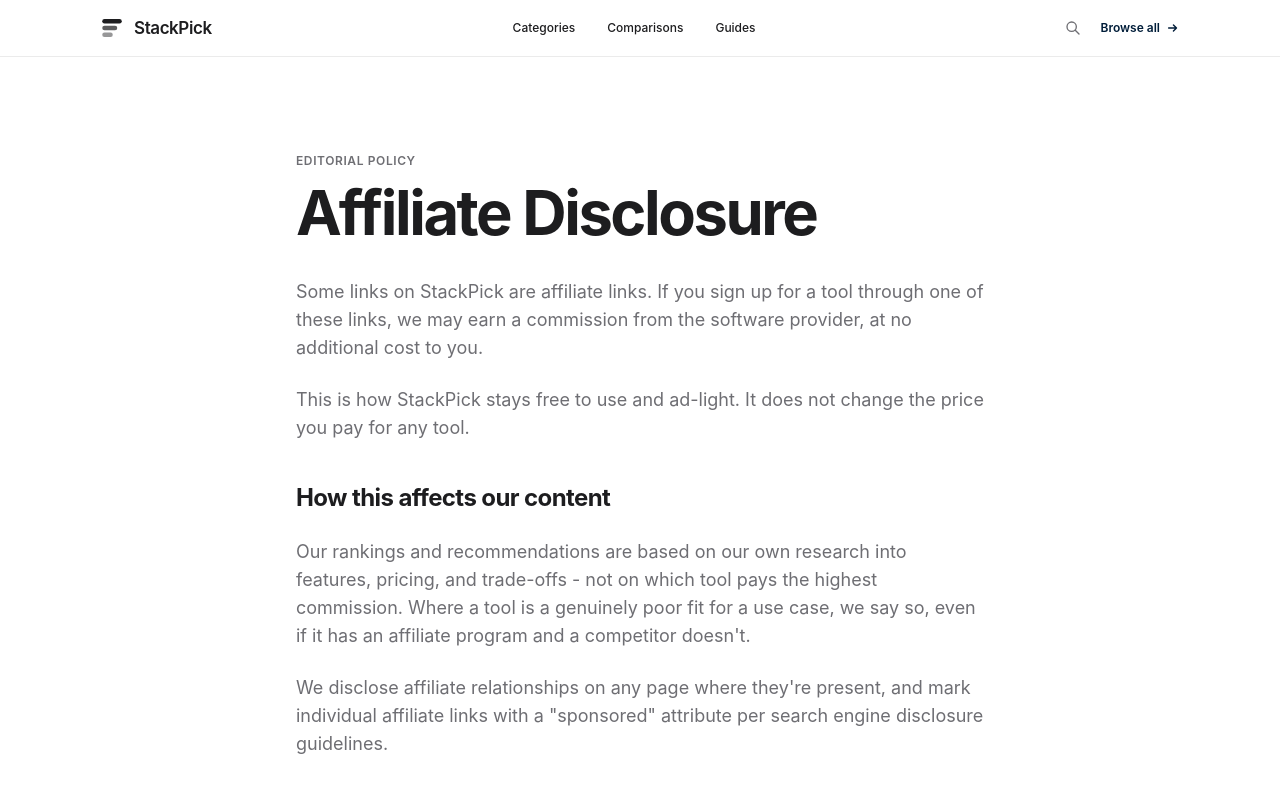
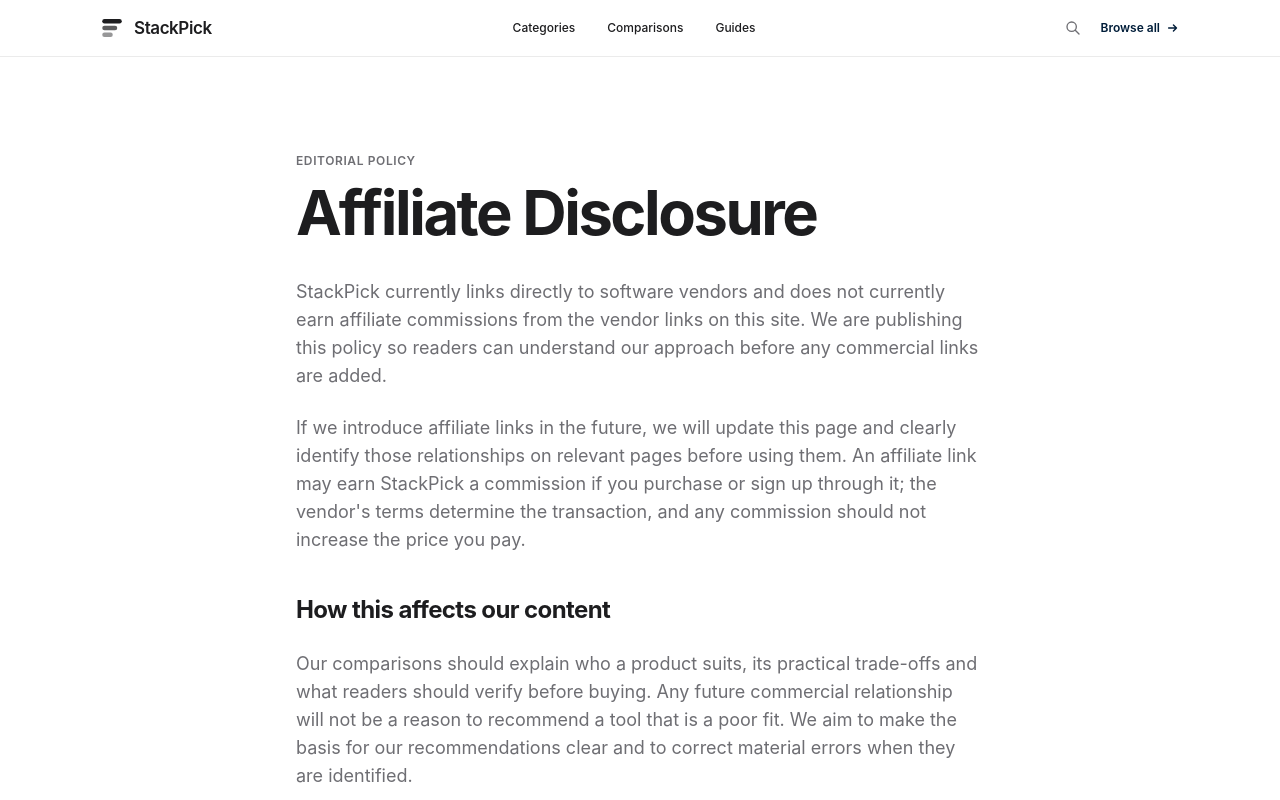
Before and after one commit to LinukaBandara/StackPick, a Next.js app: page /affiliate-disclosure in a window 1280 px wide. Shown: the top 800 px of the page. Built offline with nearby package versions, Linux system fonts and the light colour scheme; no server answers.

Commit message:
Clarify current affiliate status for reader transparency

```diff
--- a/app/affiliate-disclosure/page.tsx
+++ b/app/affiliate-disclosure/page.tsx
@@ -2,7 +2,7 @@ import type { Metadata } from "next";
 
 export const metadata: Metadata = {
   title: "Affiliate Disclosure",
-  description: "How StackPick uses affiliate links and how that relates to our recommendations.",
+  description: "StackPick's current affiliate-link status and editorial policy for any future commercial relationships.",
   alternates: { canonical: "/affiliate-disclosure" },
 };
 
@@ -14,25 +14,27 @@ export default function AffiliateDisclosurePage() {
         <h1 className="sp-title mt-3 text-[#1d1d1f]">Affiliate Disclosure</h1>
         <div className="mt-8 space-y-6 text-base sm:text-lg leading-relaxed text-[#6e6e73]">
           <p>
-            Some links on StackPick are affiliate links. If you sign up for a tool through one of
-            these links, we may earn a commission from the software provider, at no additional
-            cost to you.
+            StackPick currently links directly to software vendors and does not currently earn
+            affiliate commissions from the vendor links on this site. We are publishing this
+            policy so readers can understand our approach before any commercial links are added.
           </p>
           <p>
-            This is how StackPick stays free to use and ad-light. It does not change the price you
-            pay for any tool.
+            If we introduce affiliate links in the future, we will update this page and clearly
+            identify those relationships on relevant pages before using them. An affiliate link
+            may earn StackPick a commission if you purchase or sign up through it; the vendor's
+            terms determine the transaction, and any commission should not increase the price you
+            pay.
           </p>
           <h2 className="text-2xl font-bold tracking-tight text-[#1d1d1f] pt-4">How this affects our content</h2>
           <p>
-            Our rankings and recommendations are based on our own research into features, pricing,
-            and trade-offs - not on which tool pays the highest commission. Where a tool is a
-            genuinely poor fit for a use case, we say so, even if it has an affiliate program and a
-            competitor doesn't.
+            Our comparisons should explain who a product suits, its practical trade-offs and what
+            readers should verify before buying. Any future commercial relationship will not be a
+            reason to recommend a tool that is a poor fit. We aim to make the basis for our
+            recommendations clear and to correct material errors when they are identified.
           </p>
           <p>
-            We disclose affiliate relationships on any page where they're present, and mark
-            individual affiliate links with a "sponsored" attribute per search engine disclosure
-            guidelines.
+            Vendor links currently go to the vendors' websites. If an individual link becomes an
+            affiliate link, we will disclose that relationship and mark the link appropriately.
           </p>
         </div>
       </div>
```
